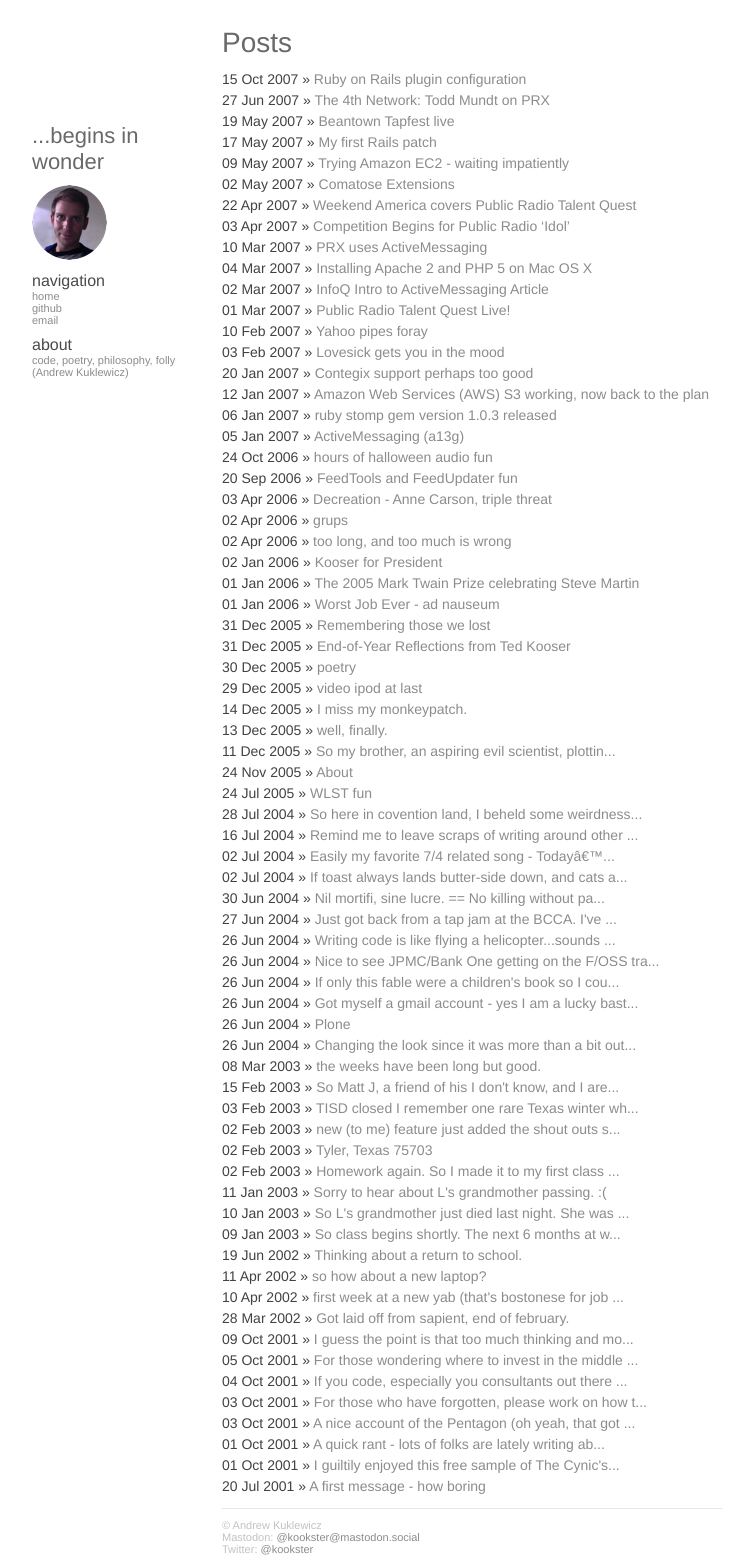
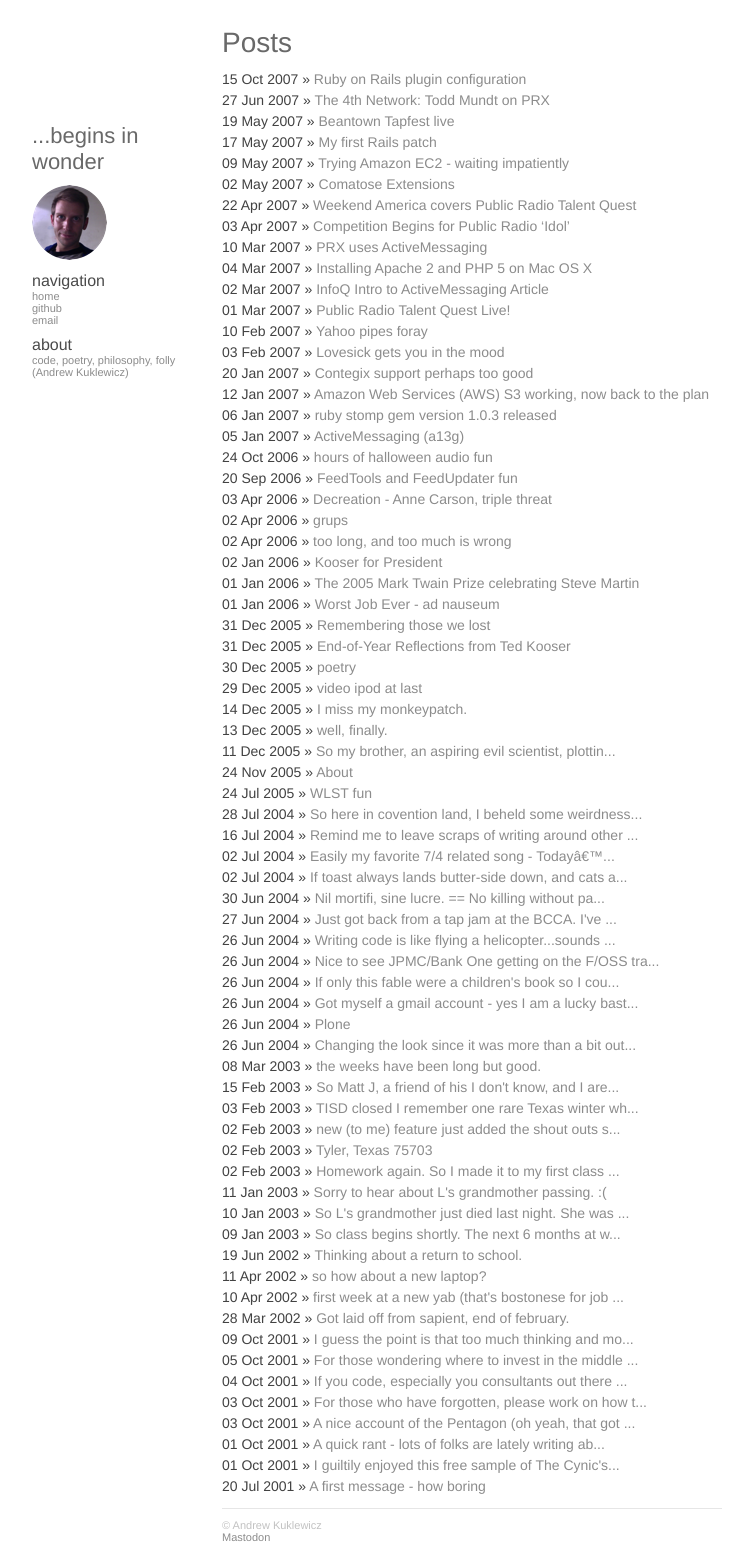
Before and after one commit to kookster/kookster.github.io, a Jekyll site: the page built from index.html, in a window 1280 px wide. Shown: the whole page, without its empty margins (258-998 px from the left). Built offline with Jekyll 4.4.1, drawn with Linux system fonts in a browser that asks for light colours; Markdown is read by kramdown in place of the engine named in the settings.

Commit message:
Move social handles to navigation

```diff
--- a/_layouts/default.html
+++ b/_layouts/default.html
@@ -41,8 +41,7 @@
 
         <footer>
             <div>&copy; Andrew Kuklewicz</div>
-            <div>Mastodon: <a rel="me" href="https://mastodon.social/@kookster">@kookster@mastodon.social</a></div>
-            <div>Twitter: <a href="https://twitter.com/kookster">@kookster</a></div>
+            <div><a rel="me" href="https://mastodon.social/@kookster">Mastodon</a></div>
         </footer>
       </div>
 
```
